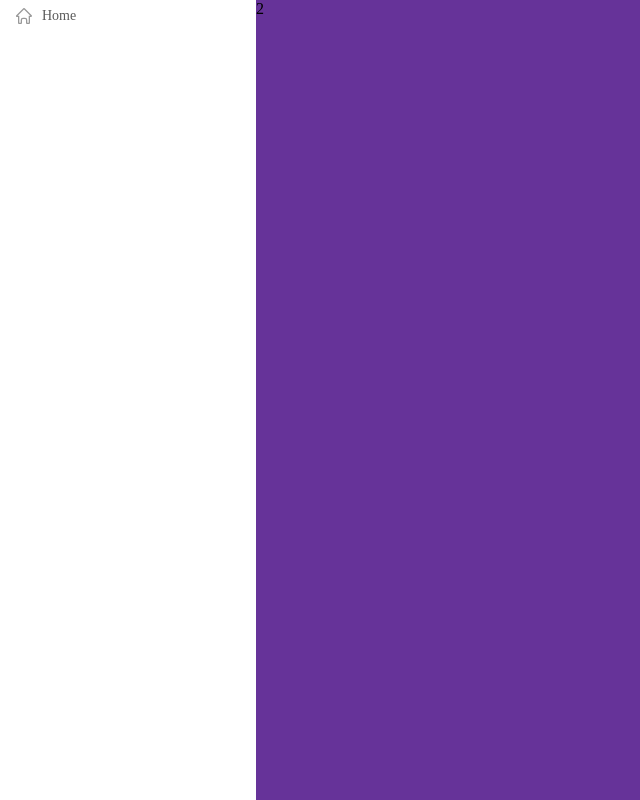
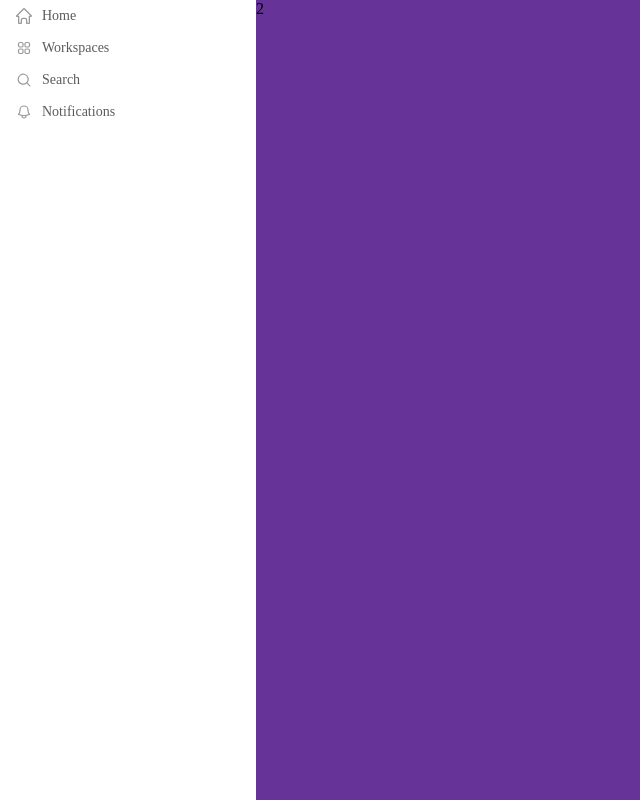
Before and after one commit to DeveloperRussia/Cloud, a React (Create React App) app: page / in a window 1280 px wide. Shown: the whole page, without its empty margins (0-640 px from the left). Built offline with nearby package versions, Linux system fonts and the light colour scheme.

Commit message:
addCategories

```diff
--- a/src/App.js
+++ b/src/App.js
@@ -8,6 +8,9 @@ function App() {
             <div className="parent">
                 <div className="left_nav">
                     <Category svgName="Home" />
+                    <Category svgName="Workspaces" />
+                    <Category svgName="Search" />
+                    <Category svgName="Notifications" />
                 </div>
                 <div className="page">2</div>
             </div>
--- a/src/components/left__nav/Category/Category.jsx
+++ b/src/components/left__nav/Category/Category.jsx
@@ -16,6 +16,50 @@ const Category = ({ svgName }) => {
                 </svg>
             ),
         },
+        {
+            name: 'Workspaces',
+            svgCode: (
+                <svg fill="none" viewBox="0 0 20 20">
+                    <path
+                        stroke="#000"
+                        strokeLinecap="round"
+                        strokeLinejoin="round"
+                        strokeOpacity=".4"
+                        strokeWidth="1.5"
+                        d="M3.13 5A1.9 1.9 0 0 1 5 3.13h1.88A1.87 1.87 0 0 1 8.75 5v1.88a1.87 1.87 0 0 1-1.87 1.87H5a1.87 1.87 0 0 1-1.87-1.87zm0 8.13A1.87 1.87 0 0 1 5 11.25h1.88a1.87 1.87 0 0 1 1.87 1.88V15a1.87 1.87 0 0 1-1.87 1.88H5A1.87 1.87 0 0 1 3.13 15zM11.25 5a1.87 1.87 0 0 1 1.88-1.87H15A1.87 1.87 0 0 1 16.88 5v1.88A1.87 1.87 0 0 1 15 8.75h-1.87a1.87 1.87 0 0 1-1.88-1.87zm0 8.13a1.87 1.87 0 0 1 1.88-1.88H15a1.87 1.87 0 0 1 1.88 1.88V15A1.87 1.87 0 0 1 15 16.88h-1.87A1.87 1.87 0 0 1 11.25 15z"
+                    />
+                </svg>
+            ),
+        },
+        {
+            name: 'Search',
+            svgCode: (
+                <svg fill="none" viewBox="0 0 20 20">
+                    <path
+                        fill="#000"
+                        fillOpacity=".4"
+                        fillRule="evenodd"
+                        d="M9 3.5a5.5 5.5 0 1 0 0 11 5.5 5.5 0 0 0 0-11M2 9a7 7 0 1 1 12.45 4.4l3.33 3.32a.75.75 0 1 1-1.06 1.06l-3.33-3.33A7 7 0 0 1 2 9"
+                        clip-rule="evenodd"
+                    />
+                </svg>
+            ),
+        },
+        {
+            name: 'Notifications',
+            svgCode: (
+                <svg fill="none" viewBox="0 0 20 20">
+                    <path
+                        stroke="#000"
+                        strokeLinecap="round"
+                        strokeLinejoin="round"
+                        strokeOpacity=".4"
+                        strokeWidth="1.5"
+                        d="M12.38 14.24q2.34-.29 4.55-1.1A7.5 7.5 0 0 1 15 8.12V7.5a5 5 0 0 0-10 0v.63c0 1.85-.68 3.64-1.93 5.01q2.18.8 4.55 1.1m4.76 0q-2.38.27-4.76 0m4.76 0a2.5 2.5 0 1 1-4.76 0"
+                    />
+                </svg>
+            ),
+        },
     ];
 
     const current = allSvg.find((item) => item.name === svgName);
```
